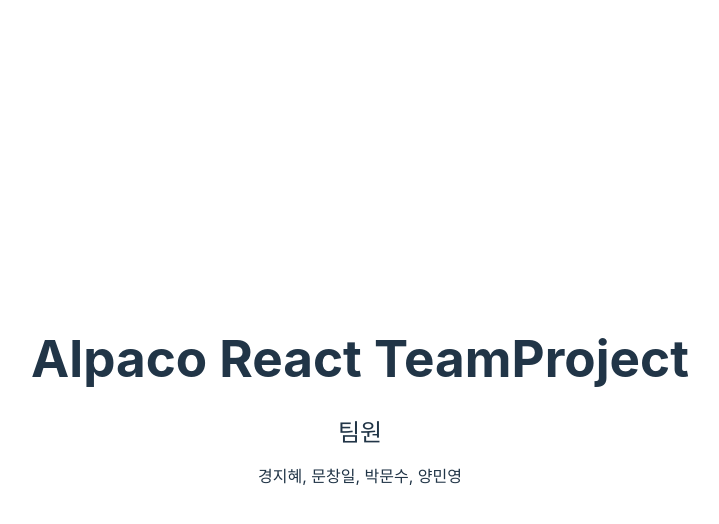
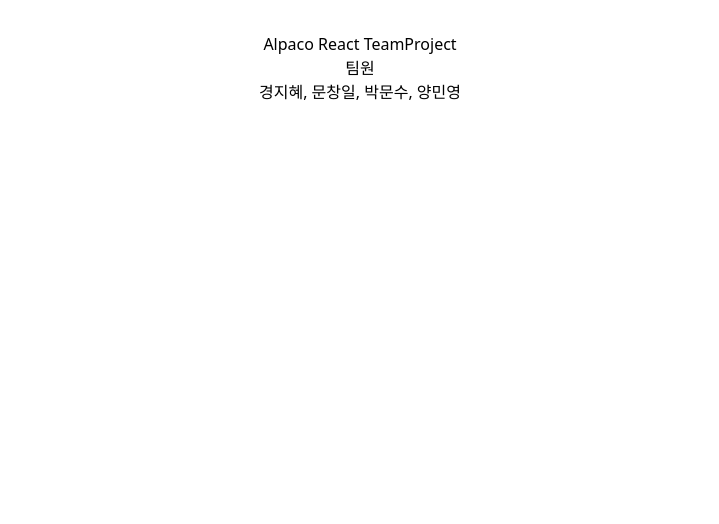
Before and after one commit to SciaYMY/Alpaco_React_TeamProject, a React (Vite) app: page / in a window 1280 px wide. Shown: the top 524 px of the page, without its empty margins (280-999 px from the left). Built offline with nearby package versions, Linux system fonts and the light colour scheme.

Commit message:
moon.ver1

```diff
--- /dev/null
+++ b/postcss.config.cjs
@@ -0,0 +1,6 @@
+module.exports = {
+  plugins: {
+    tailwindcss: {},
+    autoprefixer: {},
+  },
+}
--- a/src/index.css
+++ b/src/index.css
@@ -1,4 +1,8 @@
-:root {
+@tailwind base;
+@tailwind components;
+@tailwind utilities;
+
+/* :root {
   font-family: Inter, Avenir, Helvetica, Arial, sans-serif;
   font-size: 16px;
   line-height: 24px;
@@ -67,4 +71,4 @@ button:focus-visible {
   button {
     background-color: #f9f9f9;
   }
-}
+} */
--- /dev/null
+++ b/tailwind.config.cjs
@@ -0,0 +1,8 @@
+/** @type {import('tailwindcss').Config} */
+module.exports = {
+  content: [],
+  theme: {
+    extend: {},
+  },
+  plugins: [],
+}
```
Also changed, not shown: package.json (+13 -2 lines), .eslintrc.cjs (added), 2 other files (tests, documents, lock files or other folders).
